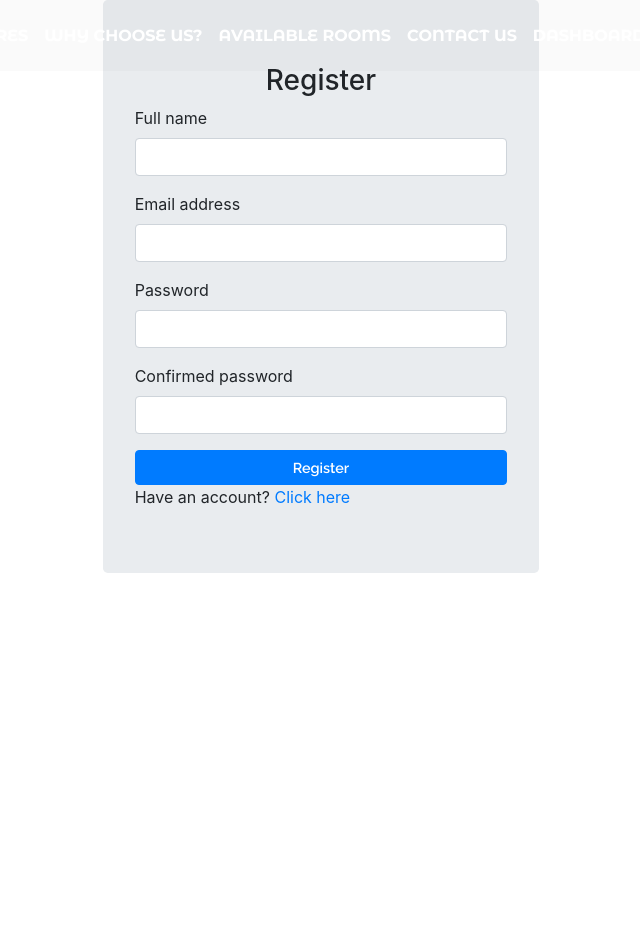
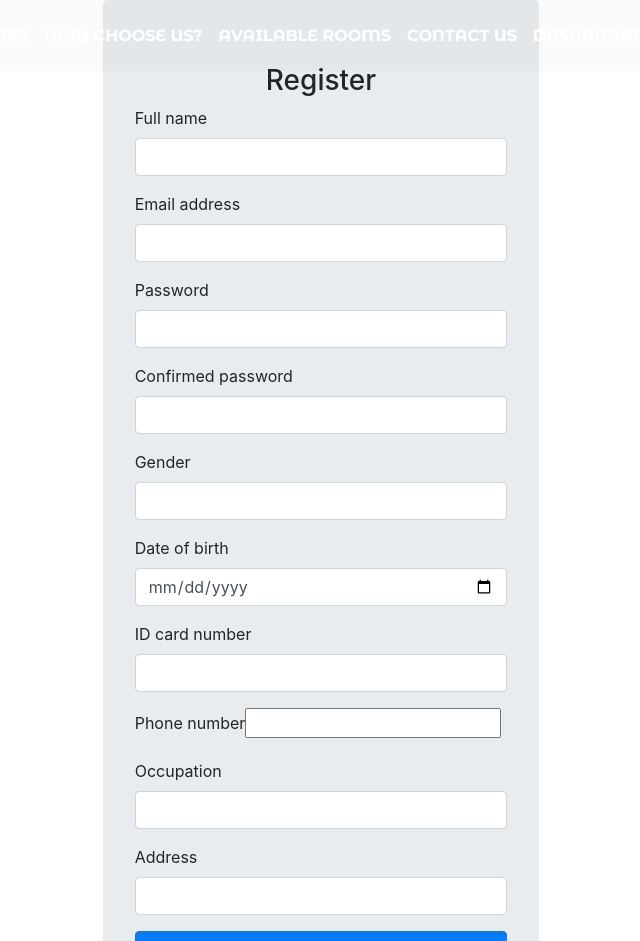
Before and after one commit to nhanvothanh719/boarding-house-management-system, a React (Create React App) app in the folder front-end/: page /register in a window 1280 px wide. Shown: the top 941 px of the page, without its empty margins (319-959 px from the left). Before the commit the page ends 800 px from the top, so only its background shows below. Built offline with nearby package versions, Linux system fonts and the light colour scheme; no server answers; a web font is replaced by a local one.

Commit message:
#47 Update Register module

```diff
--- a/front-end/src/pages/RegisterPage.jsx
+++ b/front-end/src/pages/RegisterPage.jsx
@@ -13,6 +13,12 @@ class RegisterPage extends Component {
       email: "",
       password: "",
       password_confirmation: "",
+      gender: "",
+      date_of_birth: "",
+      id_card_number: "",
+      phone_number: "",
+      occupation: "",
+      permanent_address: "",
       message: "",
     };
   }
@@ -40,6 +46,12 @@ class RegisterPage extends Component {
       email: this.state.email,
       password: this.state.password,
       password_confirmation: this.state.password_confirmation,
+      gender: this.state.gender,
+      date_of_birth: this.state.date_of_birth,
+      id_card_number: this.state.id_card_number,
+      phone_number: this.state.phone_number,
+      occupation: this.state.occupation,
+      permanent_address: this.state.permanent_address,
     };
 
     axios
@@ -121,6 +133,84 @@ class RegisterPage extends Component {
                   required
                 />
               </div>
+              <div class="form-group">
+                <label for="gender">Gender</label>
+                <input
+                  type="text"
+                  name="gender"
+                  class="form-control"
+                  id="gender"
+                  onChange={(e) => {
+                    this.setState({ gender: e.target.value });
+                  }}
+                  required
+                />
+              </div>
+              <div class="form-group">
+                <label for="date_of_birth">Date of birth</label>
+                <input
+                  type="date"
+                  name="date_of_birth"
+                  class="form-control"
+                  id="date_of_birth"
+                  onChange={(e) => {
+                    this.setState({ date_of_birth: e.target.value });
+                  }}
+                  required
+                />
+              </div>
+              <div class="form-group">
+                <label for="id_card_number">ID card number</label>
+                <input
+                  type="text"
+                  name="id_card_number"
+                  class="form-control"
+                  id="id_card_number"
+                  onChange={(e) => {
+                    this.setState({ id_card_number: e.target.value });
+                  }}
+                  required
+                />
+              </div>
+              <div class="form-group">
+                <label for="phone_number">Phone number</label>
+                <input
+                  type="text"
+                  name="phone_number"
+                  class="form_control"
+                  id="phone_number"
+                  onChange={(e) => {
+                    this.setState({ phone_number: e.target.value });
+                  }}
+                  required
+                />
+              </div>
+              <div class="form-group">
+                <label for="gender">Occupation</label>
+                <input
+                  type="text"
+                  name="occupation"
+                  class="form-control"
+                  id="occupation"
+                  onChange={(e) => {
+                    this.setState({ occupation: e.target.value });
+                  }}
+                  required
+                />
+              </div>
+              <div class="form-group">
+                <label for="permanent_address">Address</label>
+                <input
+                  type="text"
+                  name="permanent_address"
+                  class="form-control"
+                  id="permanent_address"
+                  onChange={(e) => {
+                    this.setState({ permanent_address: e.target.value });
+                  }}
+                  required
+                />
+              </div>
               <button type="submit" class="btn btn-primary btn-block">
                 Register
               </button>
```
Also changed, not shown: 2 other files (tests, documents, lock files or other folders).
